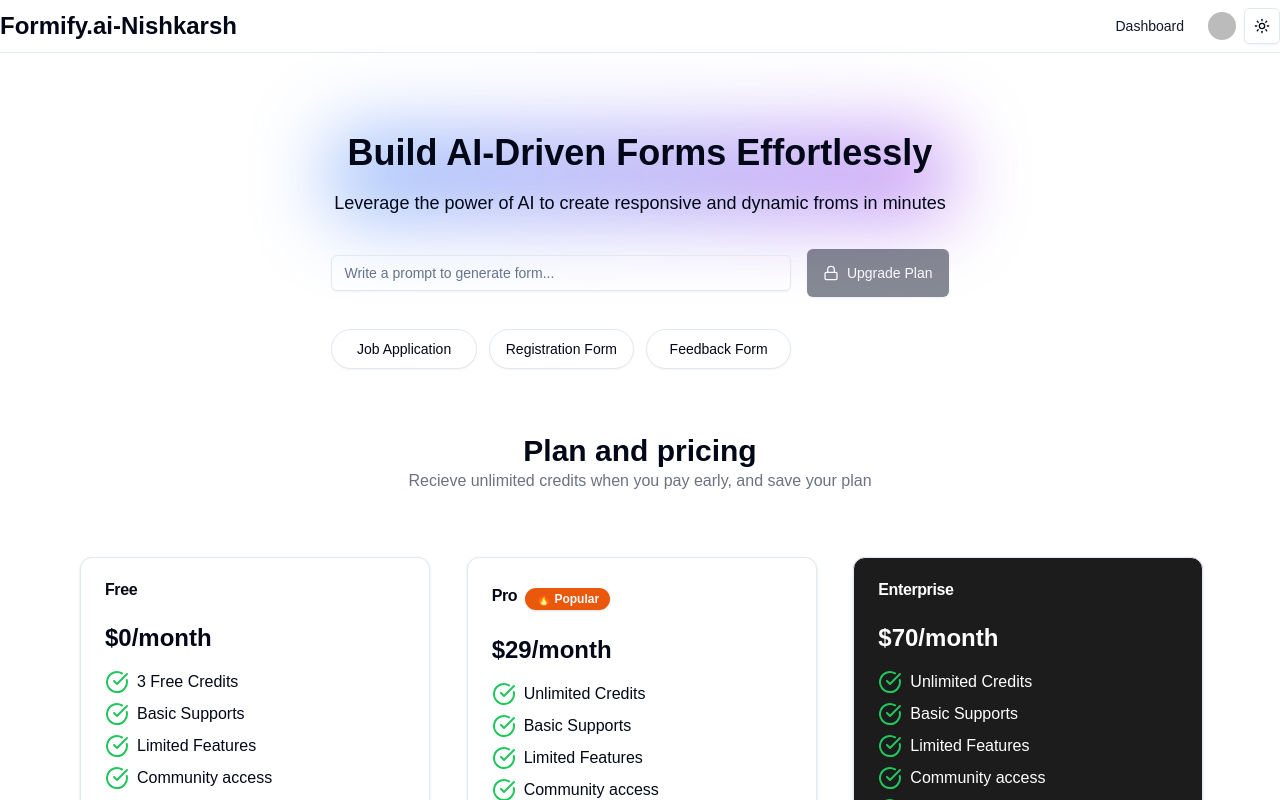
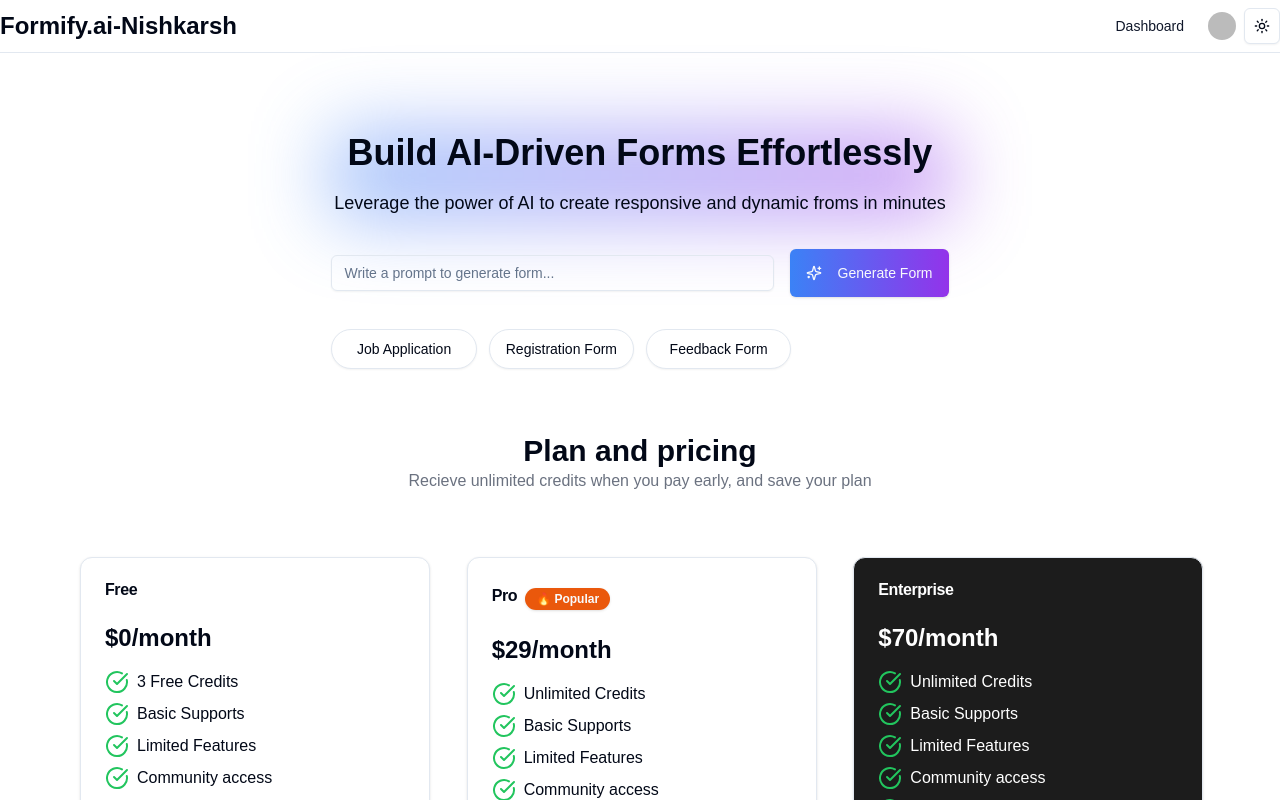
Before and after one commit to nishkarsh25/SAAS-NEXTJS15-TYPESCRIPT-PRISMA-DOCKER-CLERK-OPENAPI-GEMINI-AiFormGenerator, a Next.js app: page / in a window 1280 px wide. Shown: the top 800 px of the page. Built offline with nearby package versions, Linux system fonts and the light colour scheme; no server answers; the database is empty; sample sign-in values are in the browser's storage; some icons are missing.

Commit message:
For now removed the isSubscribed feature for smooth testing:
The isSubscribed variable requires stripeWebHook to set it to true according to our logic, so for now removed it for smooth testing

```diff
--- a/components/GenerateFormInput.tsx
+++ b/components/GenerateFormInput.tsx
@@ -59,7 +59,7 @@ const GenerateFormInput: React.FC<Props> = ({ text, totalForms, isSubscribed })
         required
       />
       {
-        isSubscribed && totalForms! <= MAX_FREE_FORM ? <SubmitButton /> : <Button disabled className="h-12"> <Lock/> Upgrade Plan</Button>
+         totalForms! <= MAX_FREE_FORM ? <SubmitButton /> : <Button disabled className="h-12"> <Lock/> Upgrade Plan</Button>
       }
 
     </form>
```
